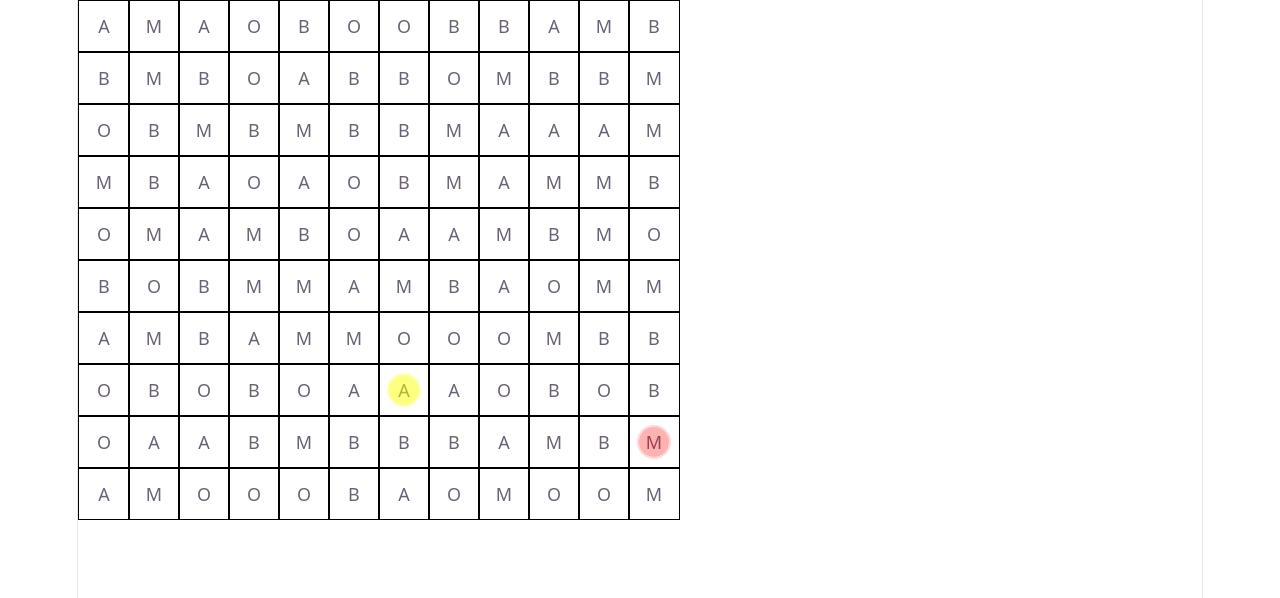
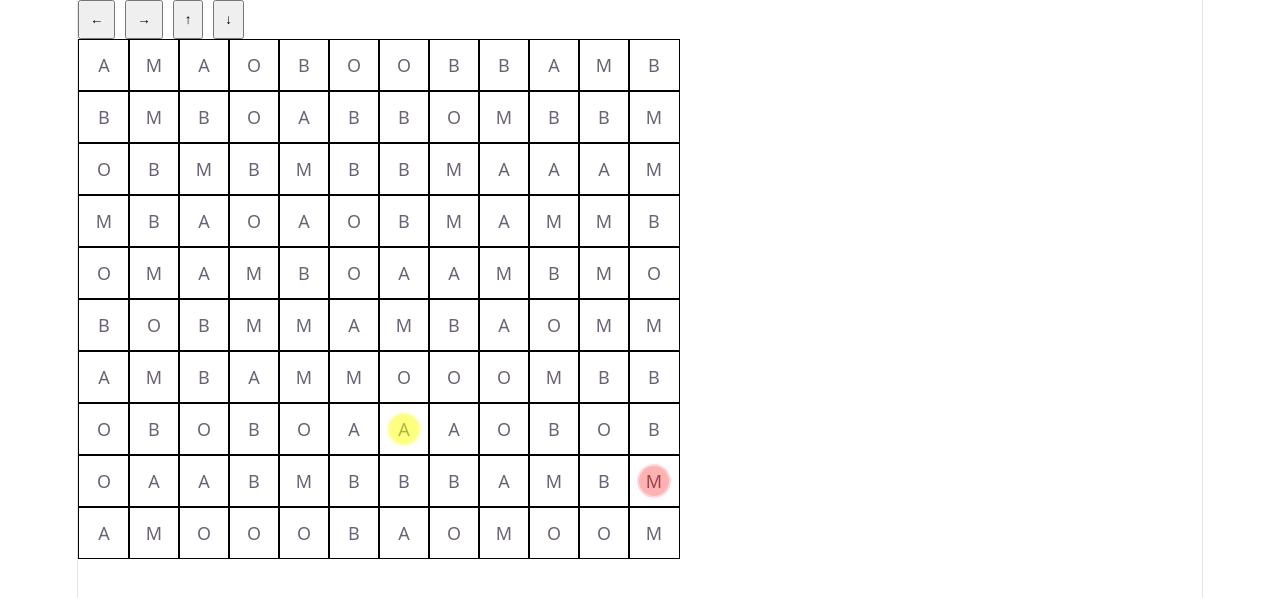
Before and after one commit to Ypisds/projeto-busca, a React (Vite) app: page / in a window 1280 px wide. Shown: the top 598 px of the page. Built offline with nearby package versions, Linux system fonts and the light colour scheme.

Commit message:
feat(Agent): integração da movimentação com o Grid

```diff
--- a/src/component/Grid/index.tsx
+++ b/src/component/Grid/index.tsx
@@ -6,7 +6,7 @@ import { useState } from 'react'
 import { generateGrid } from '../../utils/grid'
 import { useEffect } from 'react'
 import { Agent } from '../Agent'
-import { generateAgentPosition } from '../../utils/agent'
+import { generateAgentPosition, moveDown, moveLeft, moveRight, moveUp } from '../../utils/agent'
 import { Food } from '../Food'
 import { generateFoodPosition } from '../../utils/food'
 
@@ -32,18 +32,40 @@ export function Grid({rows, columns}: GridProps){
         setFoodPosition(newFoodPosition)
     }, [rows, columns]);
 
-    const gridTile = grid.map((row, y)=>(
-        row.map((cell, x) => (
-            <>
-                <Tile tipo={cell} key={`cell-${x}-${y}`}>
-                    {agentPosition.y === y && agentPosition.x === x && <Agent />}
-                    {foodPosition.y === y && foodPosition.x === x && <Food />}
-                </Tile>
-            </>
-        ))
-    ))
+
+
+    function handleMoveLeft(){
+        setAgentPosition(prev => moveLeft(prev, grid))
+    }
+
+    function handleMoveRight(){
+        setAgentPosition(prev => moveRight(columns, prev, grid))
+    }
+
+    function handleMoveUp(){
+        setAgentPosition(prev => moveUp(prev, grid))
+    }
+
+    function handleMoveDown(){
+        setAgentPosition(prev => moveDown(rows, prev, grid))
+    }
 
     return (
+        <>
+            <div className={styles.buttons_container}>
+                <button className={styles.buttom} onClick={handleMoveLeft}>
+                    ←
+                </button>
+                <button className={styles.buttom} onClick={handleMoveRight}>
+                    →
+                </button>
+                <button className={styles.buttom} onClick={handleMoveUp}>
+                    ↑
+                </button>
+                <button className={styles.buttom} onClick={handleMoveDown}>
+                    ↓
+                </button>
+            </div>
             <div
             className={styles.row}
             style={{
@@ -51,8 +73,16 @@ export function Grid({rows, columns}: GridProps){
             "--rows": rows,
             } as React.CSSProperties}
             >
-            {gridTile}
+                {
+                grid.map((row, y)=>(
+                    row.map((cell, x) => (
+                        <Tile tipo={cell} key={`cell-${x}-${y}`}>
+                            {agentPosition.y === y && agentPosition.x === x && <Agent />}
+                            {foodPosition.y === y && foodPosition.x === x && <Food />}
+                        </Tile>
+                    ))))
+                }
             </div>
-
+        </>
     )
 }
--- a/src/component/Grid/styles.module.css
+++ b/src/component/Grid/styles.module.css
@@ -4,3 +4,12 @@
   gap: 0;
   width: fit-content;
 }
+
+.buttons_container{
+  display: flex;
+}
+
+.buttom{
+  padding: 10px;
+  margin-right: 10px;
+}
```
Lines whose indentation alone changed are shown as unchanged.
